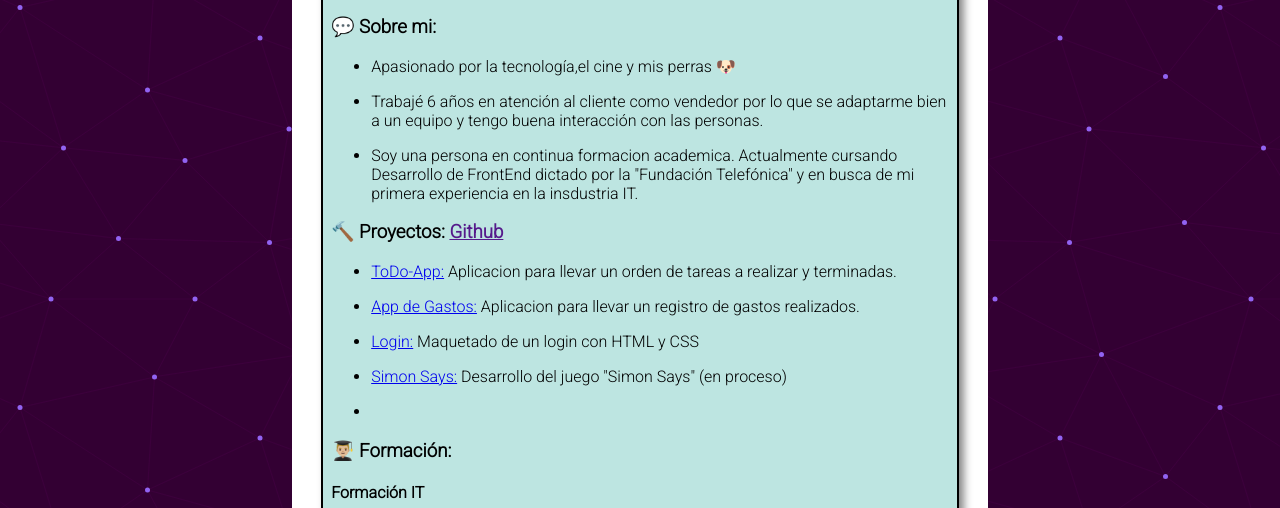
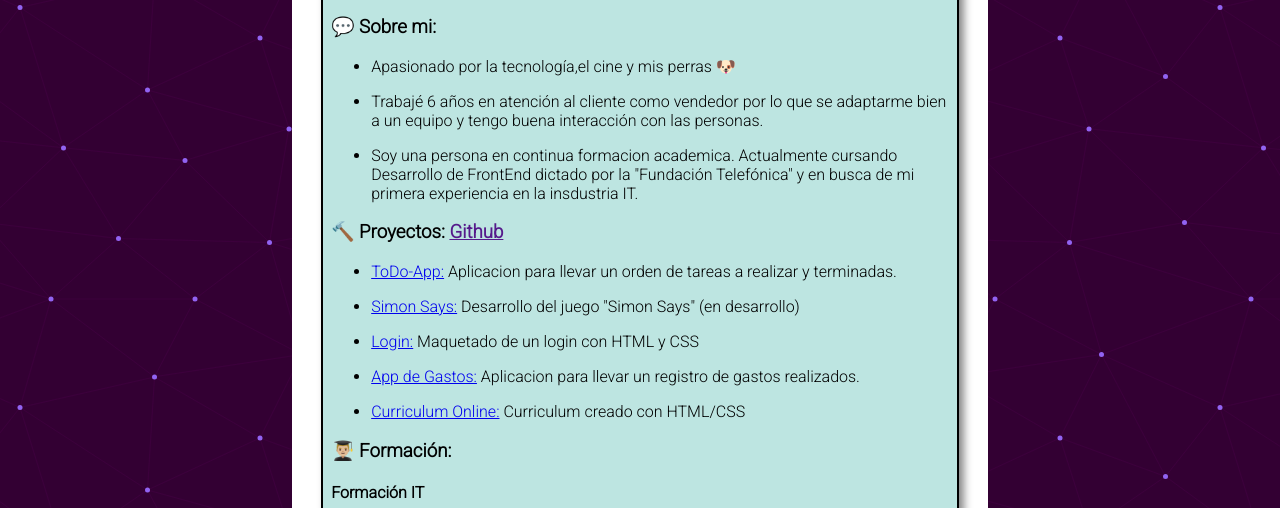
Before and after one commit to eliasg52/Curriculum-Online, a plain HTML site: page index.html in a window 1280 px wide. Shown: the part 292-800 px from the top of the page. Drawn offline with Linux system fonts and the light colour scheme.

Commit message:
Update index.html

```diff
--- a/index.html
+++ b/index.html
@@ -95,10 +95,12 @@
             </li>
             <li>
               <p>
-                <a href="https://miappdegastos.netlify.app/" target="_blank"
-                  >App de Gastos:</a
+                <a
+                  href="https://eliasg52.github.io/Ejercicios-de-R-Argentina-Programa/Clase10-Simon/"
+                  target="_blank"
+                  >Simon Says:</a
                 >
-                Aplicacion para llevar un registro de gastos realizados.
+                Desarrollo del juego "Simon Says" (en desarrollo)
               </p>
             </li>
             <li>
@@ -111,15 +113,23 @@
             </li>
             <li>
               <p>
-                <a
-                  href="https://eliasg52.github.io/Ejercicios-de-R-Argentina-Programa/Clase10-Simon/"
-                  target="_blank"
-                  >Simon Says:</a
+                <a href="https://miappdegastos.netlify.app/" target="_blank"
+                  >App de Gastos:</a
                 >
-                Desarrollo del juego "Simon Says" (en proceso)
+                Aplicacion para llevar un registro de gastos realizados.
               </p>
             </li>
-            <li></li>
+
+            <li>
+              <p>
+                <a
+                  href="https://eliasg52.github.io/Curriculum-Online/index.html"
+                  target="_blank"
+                  >Curriculum Online:</a
+                >
+                Curriculum creado con HTML/CSS
+              </p>
+            </li>
           </ul>
           <h3>👨🏼‍🎓 Formación:</h3>
           <h4>Formación IT</h4>
```
